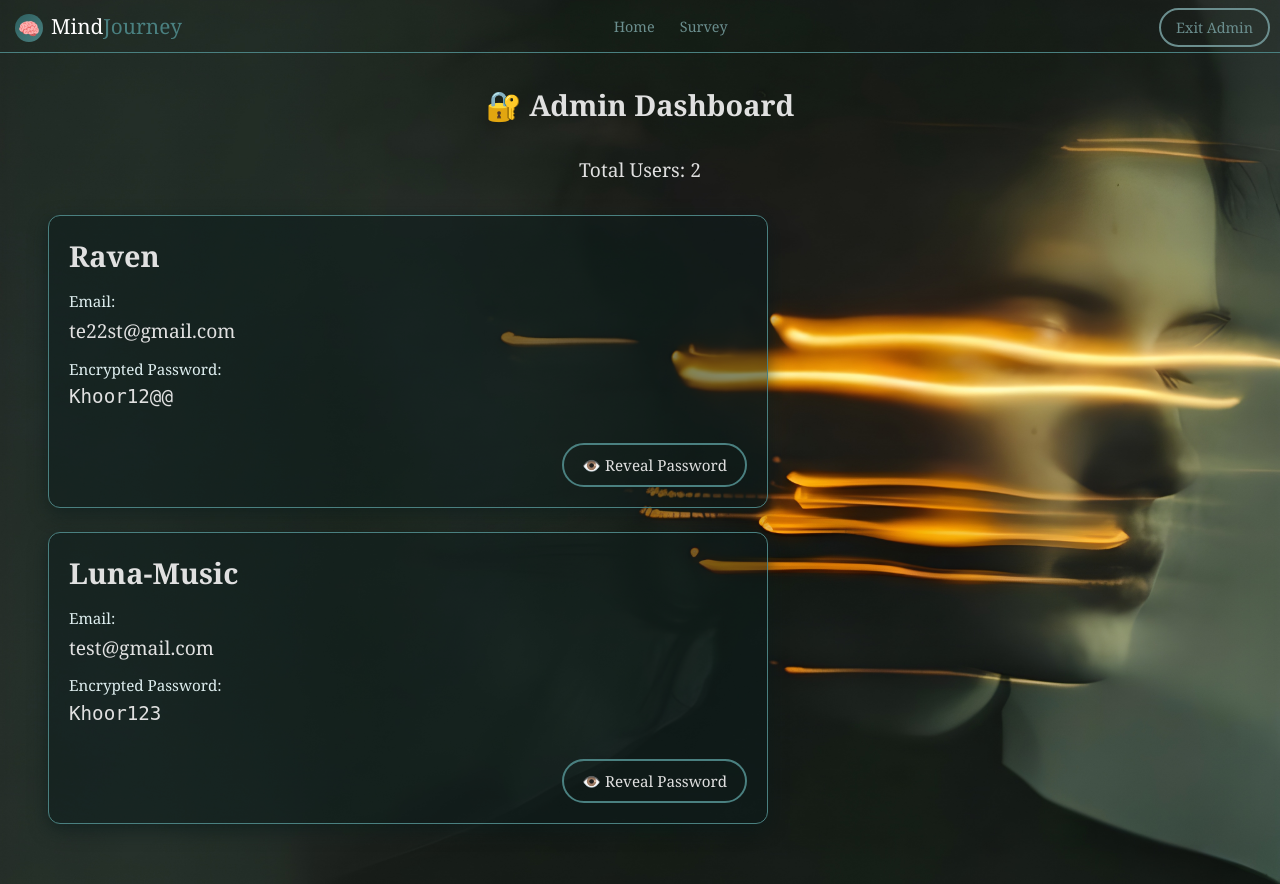
After one commit to NightRaven20x/Mind-Journey, a Flask app: page /admin in a window 1280 px wide. The commit adds this page. Run offline with Flask 3, Linux system fonts and the light colour scheme.

Commit message:
3rd commit

```diff
--- a/app.py
+++ b/app.py
@@ -25,6 +25,30 @@ def encrypt_password(password):
         return encrypted
     except Exception as e:
         print(f"Encryption error: {e}")
+        return None
+
+def decrypt_password(encrypted_password):
+    """
+    Calls the C program to decrypt password
+    """
+    try:
+        # Run the decrypt C program
+        process = subprocess.Popen(
+            ['decrypt.exe'],  # On Mac/Linux use './decrypt'
+            stdin=subprocess.PIPE,
+            stdout=subprocess.PIPE,
+            stderr=subprocess.PIPE
+        )
+
+        # Send encrypted password to C program
+        output, error = process.communicate(input=encrypted_password.encode())
+
+        # Get decrypted password
+        decrypted = output.decode().strip()
+
+        return decrypted
+    except Exception as e:
+        print(f"Decryption error: {e}")
         return None
 
 app = Flask(__name__)
@@ -129,44 +153,44 @@ def login():
 
 @app.route('/login', methods=['POST'])
 def login_post():
-    # Get data from form
     email = request.form.get('Email')
     password = request.form.get('Password')
 
-    # Check if users.txt exists
     if not os.path.exists('users.txt'):
         flash("No users registered yet!", "error")
         return redirect('/login')
 
-    # Search for user in users.txt
     user_found = False
     with open('users.txt', 'r') as f:
         for line in f:
+            # Skip empty lines
+            if not line.strip():
+                continue
 
-            # Split line: username,email,encrypted_password
+            # Split line and check if it has 3 parts
             parts = line.strip().split(',')
+
+            # Add this check!
+            if len(parts) != 3:
+                print(f"Warning: Malformed line in users.txt: {line}")
+                continue
+
             stored_username = parts[0]
             stored_email = parts[1]
             stored_encrypted_password = parts[2]
 
-            # Check if email matches
             if stored_email == email:
                 user_found = True
 
-                # Encrypt entered password
                 encrypted_entered_password = encrypt_password(password)
 
-                # Compare encrypted passwords
                 if encrypted_entered_password == stored_encrypted_password:
-                    # Passwords match!
                     flash(f"Welcome back, {stored_username}!", "success")
-                    return redirect('/form')  # Redirect to survey form
+                    return redirect('/form')
                 else:
-                    # Wrong password
                     flash("Incorrect password!", "error")
                     return redirect('/login')
 
-    # Email not found
     if not user_found:
         flash("Email not found. Please sign up first!", "error")
         return redirect('/login')
@@ -243,6 +267,64 @@ def predict():
     # Render SAME PAGE with results
     return render_template('form.html', result=result)
 
+@app.route('/admin')
+def admin():
+    # Read all users
+    users = []
+
+    if os.path.exists('users.txt'):
+        with open('users.txt', 'r') as f:
+            for line in f:
+                if not line.strip():
+                    continue
+
+                parts = line.strip().split(',')
+                if len(parts) == 3:
+                    users.append({
+                        'username': parts[0],
+                        'email': parts[1],
+                        'encrypted_password': parts[2]
+                    })
+
+    return render_template('admin.html', users=users)
+
+@app.route('/admin/reveal/<int:user_index>')
+def reveal_password(user_index):
+    # Read all users again
+    users = []
+
+    if os.path.exists('users.txt'):
+        with open('users.txt', 'r') as f:
+            for line in f:
+                if not line.strip():
+                    continue
+
+                parts = line.strip().split(',')
+                if len(parts) == 3:
+                    users.append({
+                        'username': parts[0],
+                        'email': parts[1],
+                        'encrypted_password': parts[2]
+                    })
+
+    # Get the specific user
+    if user_index < len(users):
+        user = users[user_index]
+
+        # Decrypt their password
+        decrypted = decrypt_password(user['encrypted_password'])
+        user['decrypted_password'] = decrypted
+
+        return render_template('reveal.html', user=user)
+    else:
+        return "User not found", 404
+
+@app.route('/test-decrypt')
+def test_decrypt():
+    encrypted = "Khoor123"
+    decrypted = decrypt_password(encrypted)
+    return f"Encrypted: {encrypted}<br>Decrypted: {decrypted}"
+
 @app.route('/test')
 def test():
     return "Backend is working! 🎉"
--- a/static/fourm.css
+++ b/static/fourm.css
@@ -505,6 +505,33 @@ hr.line {
     transform: translateY(-2px);
 }
 
+/* Admin */
+.nav-admin {
+    display: flex;
+    font-size: 1rem;
+    font-weight: 400;
+    margin-right: 1rem;
+    transition: color 0.3s, background 0.3s, transform 0.3s;
+    align-items: center;
+    padding: 8px 15px;
+    border: 2px solid #6b8e8e;
+    border-radius: 25px;
+}
+
+.nav-admin:hover{
+    background: rgba(74, 128, 128, 0.3);
+    transform: translateY(-2px);
+}
+
+.nav-admin a{
+    text-decoration: none;
+    color: #6b8e8e;
+}
+
+.nav-admin:hover a {
+    color: #ffffff;
+}
+
 /* Responsive */
 @media (max-width: 1024px) {
     .split-container {
--- /dev/null
+++ b/templates/admin.html
@@ -0,0 +1,69 @@
+<!DOCTYPE html>
+<html lang="en">
+
+<head>
+    <meta charset="UTF-8">
+    <meta name="viewport" content="width=device-width, initial-scale=1.0">
+    <title>Admin - MindJourney</title>
+    <link rel="stylesheet" href="{{ url_for('static', filename='home.css') }}">
+    <link rel="stylesheet" href="{{ url_for('static', filename='fourm.css') }}">
+</head>
+
+<body>
+    <div class="bigbox">
+
+        <nav>
+            <div class="logobox">
+                <div class="logo-icon">🧠</div>
+                <div class="logo-text"><a href="/">Mind<span>Journey</span></a></div>
+            </div>
+            <div class="nav-links">
+                <a href="/">Home</a>
+                <a href="/form">Survey</a>
+            </div>
+            <div class="nav-actions">
+                <a href="/" class="find-help-btn">Exit Admin</a>
+            </div>
+        </nav>
+
+        <hr class="line">
+
+        <section class="midsection" style="display: block; padding: 2rem 3rem;">
+            <h1 style="text-align: center; margin-bottom: 2rem;">🔐 Admin Dashboard</h1>
+
+            <div style="text-align: center; margin-bottom: 2rem;">
+                <p style="font-size: 1.2rem;">Total Users: {{ users|length }}</p>
+            </div>
+
+            {% if users %}
+                {% for user in users %}
+                <div class="form-card" style="margin-bottom: 1.5rem;">
+                    <h2 style="margin-bottom: 1rem;">{{ user.username }}</h2>
+
+                    <div class="form-row">
+                        <label>Email:</label>
+                        <p style="color: #e0e0e0;">{{ user.email }}</p>
+                    </div>
+
+                    <div class="form-row">
+                        <label>Encrypted Password:</label>
+                        <p style="color: #e0e0e0; font-family: monospace;">{{ user.encrypted_password }}</p>
+                    </div>
+
+                    <div class="form-actions">
+                        <a href="/admin/reveal/{{ loop.index0 }}" class="find-yourself-btn">👁️ Reveal Password</a>
+                    </div>
+                </div>
+                {% endfor %}
+            {% else %}
+                <div class="form-card">
+                    <p style="text-align: center;">No users registered yet.</p>
+                </div>
+            {% endif %}
+
+        </section>
+
+    </div>
+</body>
+
+</html>
--- a/users.txt
+++ b/users.txt
@@ -1,2 +1,2 @@
-
 Raven,te22st@gmail.com,Khoor12@@
+Luna-Music,test@gmail.com,Khoor123
```
Also changed, not shown: static/admin.css (added, +101 -0 lines), templates/form.html (+12 -0 lines), templates/login.html (+7 -5 lines), templates/reveal.html (added, +62 -0 lines), 2 other files.
